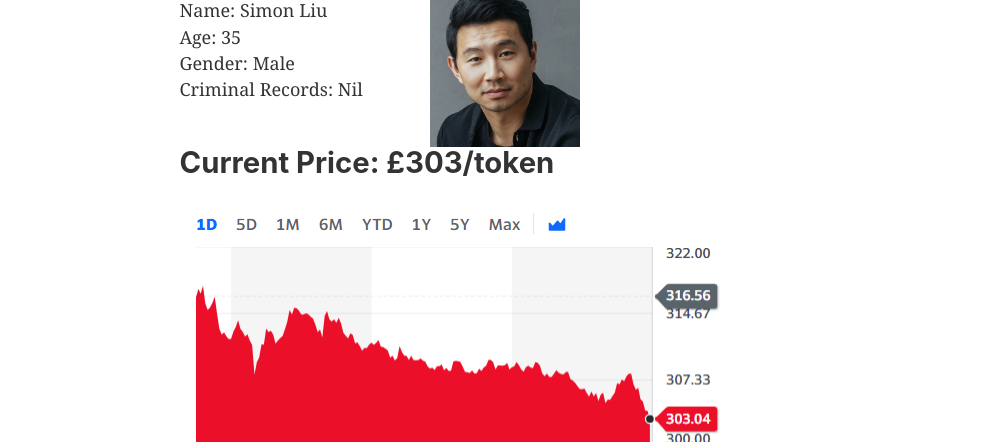
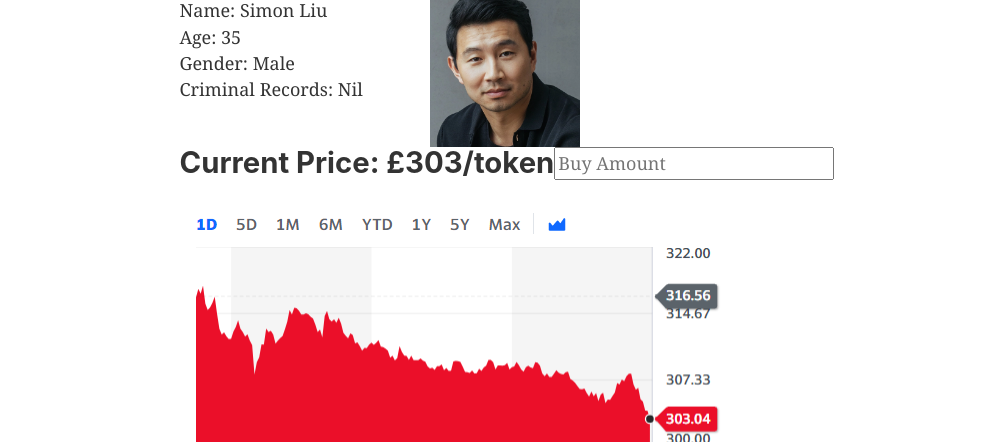
Before and after one commit to siyuan0/NFH, a Gatsby site: page / in a window 1280 px wide. Shown: the part 358-800 px from the top of the page, without its empty margins (0-990 px from the left). Built offline with nearby package versions, Linux system fonts and the light colour scheme; Gatsby itself is replaced by a stand-in of ours.

Commit message:
Design profile page

```diff
--- a/src/pages/index.js
+++ b/src/pages/index.js
@@ -1,11 +1,22 @@
 import * as React from "react"
+import { useState, Image } from "react"
 import { Link } from "gatsby"
 import { StaticImage } from "gatsby-plugin-image"
 
 import Layout from "../components/layout"
 import Seo from "../components/seo"
 
-const IndexPage = () => (
+
+
+const IndexPage = () => {
+    const [BuyAmount, setBuyAmount] = useState("");
+
+    const handleBuyAmountchange = (e) => {
+      const { BuyAmount, value } = e.target;
+      setBuyAmount(value);
+    };
+
+  return(
     <Layout>
       <Seo title="Home" />
       <h1>Profile: SML</h1>
@@ -26,7 +37,15 @@ const IndexPage = () => (
         </div>
       </div>
       <div id="div_under">
-      <h2>Current Price: £303/token</h2>
+        <div><h2>Current Price: £303/token</h2></div>
+        <div>
+              <input
+                name="BuyAmount"
+                placeholder="Buy Amount"
+                value={BuyAmount}
+                onChange={e => handleBuyAmountchange(e)}
+              />
+          </div>
       </div>
       <div id="div_under">
         <StaticImage
@@ -36,5 +55,6 @@ const IndexPage = () => (
       </div>
     </Layout>
   )
+}
 
 export default IndexPage
```
Lines whose indentation alone changed are shown as unchanged.
